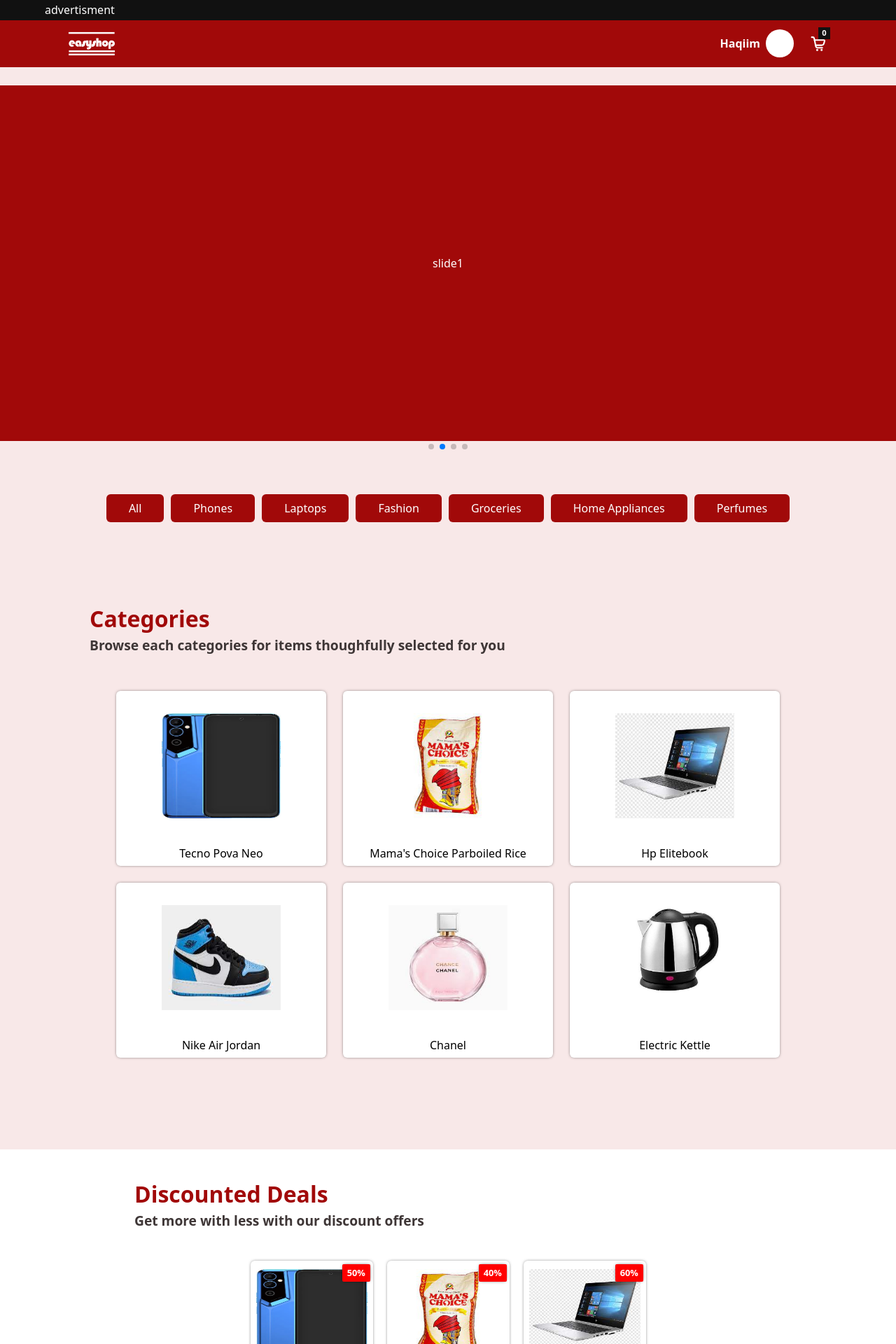
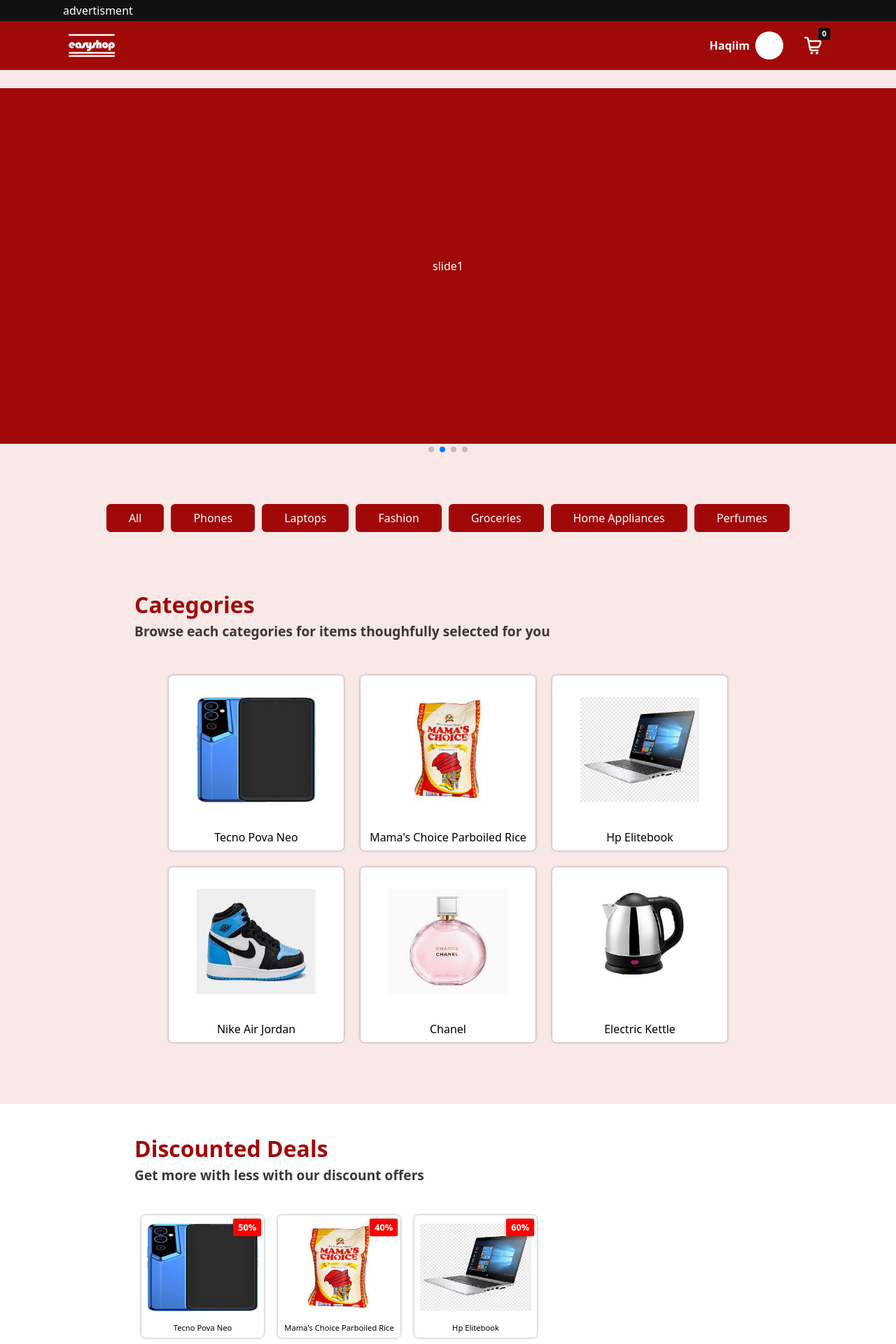
Before and after one commit to CoderHaqiim/e-commerce-website, a React (Vite) app: page / in a window 1280 px wide. Shown: the top 1920 px of the page at 70% size. Built offline with nearby package versions, Linux system fonts and the light colour scheme.

Commit message:
made the categories nav responsive

```diff
--- a/src/components/AddToPage.jsx
+++ b/src/components/AddToPage.jsx
@@ -5,7 +5,7 @@
 const AddToPage = ({itemId,allItems,name,image,price,addtocart,hidden,hideButton}) => {
     return (
         <>
-            <div className='m-auto h-auto w-3/6 flex justify-center items-center py-[50px] relative'>
+            <div className=' w-full h-auto relative lg:w-1/2 lg:m-auto py-[50px]'>
                 <Added hidden={hidden}/>
                 <Card2 itemId={itemId} allItems={allItems} hideButton={hideButton} image={image} name={name} price={price} addtocart={addtocart}/>
             </div>
--- a/src/components/Button.jsx
+++ b/src/components/Button.jsx
@@ -22,7 +22,7 @@
     return (
         hideButton?
         <></>:
-        <button onClick ={CheckAction} id={id} className='hover:bg-baseColor3 h-[40px] w-auto px-[2rem] bg-baseColor text-white flex items-center justify-center rounded-md cursor-pointer'>
+        <button onClick ={CheckAction} id={id} className='hover:bg-baseColor3 h-[40px] w-auto px-[2rem] flex-shrink-0 bg-baseColor text-white flex justify-center items-center no-wrap text-center rounded-md cursor-pointer'>
             {buttonText}
         </button>
 
--- a/src/components/Card.jsx
+++ b/src/components/Card.jsx
@@ -20,7 +20,7 @@
         )}break;
         case "discount":
             {return (
-                <div onClick={()=>{console.log(item.id)}}className='w-[175px] h-[175px] bg-white rounded-md shadow-md cursor-pointer relative'>
+                <div onClick={()=>{console.log(item.id)}}className='w-[175px] h-[175px] flex-shrink-0 bg-white rounded-md shadow-md cursor-pointer relative'>
                     <div className='flex shadow-md items-center justify-center text-[0.8rem] font-bold absolute w-[40px] h-[25px] bg-red top-[5px] left-[75%] rounded-sm text-white'>{item.off}</div>
                     <div className='w-[100%] h-[85%] flex items-center justify-center py-[12px] px-[8px]'>
                         <img src={item.image} alt="item" className='w-[100%] h-[100%]'/>
@@ -32,7 +32,7 @@
         )}break;
         default:
             {return (
-                <div onClick={ab} className='w-[300px] h-[250px] bg-white rounded-md shadow-md cursor-pointer'>
+                <div onClick={ab} className='w-[250px] h-[250px] bg-white rounded-md shadow-md cursor-pointer'>
                     <div className='w-[100%] h-[85%] flex items-center justify-center py-[12px] px-[8px]'>
                         <img src={item.image} alt="item" className='w-[170px] h-[150px]'/>
                     </div>
--- a/src/components/Card2.jsx
+++ b/src/components/Card2.jsx
@@ -3,11 +3,11 @@
 
 const Card2 = ({image,itemId,allItems,name,price,addtocart,hideButton}) => {
     return (
-        <div className='w-[100%] h-[400px] flex shadow-md bg-green'>
-            <div className='w-[50%] bg-white h-[100%] flex justify-center items-center bg-red p-[30px]'>
+        <div className='w-[100%] h-[300px] flex flex-col shadow-md lg:flex-row bg-white'>
+            <div className='w-full h-[100%] flex justify-center items-center p-[30px] md:w-1/2'>
                 <img src={image} alt={itemId} className="w-[200px] h-[200px]"/>
             </div>
-            <div className='flex h-[100%] w-[50%] flex-col bg-white justify-around p-[50px]'>
+            <div className='flex h-[100%] w-full flex-col bg-white justify-around p-[50px] md:w-1/2 md:justify-center'>
                 <div>
                     <div className='font-bold text-[1.4rem]'>{name}</div>
                     <div>{price}</div>
--- a/src/components/CategoriesNav.jsx
+++ b/src/components/CategoriesNav.jsx
@@ -3,8 +3,8 @@
 
 const CategoriesNav = ({filteritems}) => {
     return (
-        <div className='w-full h-[8vh] bg-pink-600'>
-            <div className="container mx-auto w-[90%] gap-[10px] py-[10px] h-full flex justify-center overflow-y-scrol">
+        <div className=' w-full h-[10vh] flex justify-center items-center'>
+            <div className="px-[10px] categories w-full gap-[10px] h-full flex items-center overflow-x-scroll md:justify-center">
                 <Button filteritems = {filteritems} buttonText="All" id="all"/>
                 <Button filteritems={filteritems} buttonText="Phones" id="phone"/>
                 <Button filteritems={filteritems} buttonText="Laptops" id="laptop"/>
--- a/src/components/Discount.jsx
+++ b/src/components/Discount.jsx
@@ -4,14 +4,14 @@
 
 const Discount = ({title,display}) => {
     return (
-        <div className='w-full  h-[auto] bg-white py-[20px] px-[15%] m-auto'>
+        <div className='w-full  h-[auto] bg-white py-[20px] pl-[15%] m-auto'>
             <>
                 <Titlehead title={title}/>
                 <div className='text-baseColor3 text-[1.2rem] text-grey'>
                     <strong>Get more with less with our discount offers</strong>
                 </div>
             </>
-            <div className='flex w-[100%] h-[200px] items-center my-[30px] justify-center gap-[20px]'>
+            <div className=' discount flex w-[100%] h-[200px] items-center overflow-x-scroll px-[10px] my-[30px] gap-[20px] md:jusitify-center'>
                 {display.map((item,index)=>item.discount?<Card key={index} item= {item} type="discount"/>:<></>)}
             </div>
         </div>
--- a/src/components/Navbar.jsx
+++ b/src/components/Navbar.jsx
@@ -6,7 +6,7 @@
 
 const Navbar = ({username,cartItems}) => {
     return (
-        <div className="w-full h-[12vh] bg-baseColor top-[-24px] sticky z-30">
+        <div className="w-full h-[100px] bg-baseColor top-[-24px] sticky z-30">
             <div className="w-full h-[30%] bg-black text-white">
                 <div className="container w-[90%] h-[100%] mx-auto flex items-center">
                     advertisment
--- a/src/components/ShoppingCart.jsx
+++ b/src/components/ShoppingCart.jsx
@@ -6,8 +6,8 @@
     return (
             <div className='h-auto w-auto flex justify-center items-center relative cursor-pointer'>
                 <Link to= '/shoppingcart'>
-                    <div className=' font-bold bg-black absolute top-[10px] left-[15px] w-[17px] h-[17px] flex items-center p-[4px] text-[0.7rem] justify-center text-white'>{cartItems}</div>
-                    <img src={Cart} alt="cart" className='w-[30px] h-[25px]' />
+                    <div className=' font-bold bg-black absolute top-[10px] left-[30px] w-[17px] h-[17px] flex items-center p-[4px] text-[0.7rem] justify-center text-white'>{cartItems}</div>
+                    <img src={Cart} alt="cart" className='w-[45px] h-[30px] min-w-[45px]' />
                 </Link>
             </div>
     );
--- a/src/components/Showcase.jsx
+++ b/src/components/Showcase.jsx
@@ -7,7 +7,7 @@
 const Showcase = ({display,title,itemId,useItemId}) => {
 
             return (
-                <div className='w-full h-auto overflow-y-hidden my-20 m-auto rounded-md px-[10%]'>
+                <div className='w-full h-auto overflow-y-hidden my-10 m-auto rounded-md px-[15%]'>
                     <>
                         <Titlehead title={title}/>
                         <div className='text-baseColor3 text-[1.2rem] text-grey'>
--- a/src/index.css
+++ b/src/index.css
@@ -2,4 +2,7 @@
 @tailwind components;
 @tailwind utilities;
 
-class{color:#f8e8e8}
+.categories::-webkit-scrollbar,.discount::-webkit-scrollbar{
+    width: 0px;
+    height: 0px;
+}
--- a/tailwind.config.js
+++ b/tailwind.config.js
@@ -6,6 +6,10 @@
   ],
   theme: {
     extend: {},
+    screens:{
+      md:'970px',
+      lg:'1100px'
+    },
     colors:{
       baseColor:'#a10909',
       baseColor2:"#f8e8e8",
```
